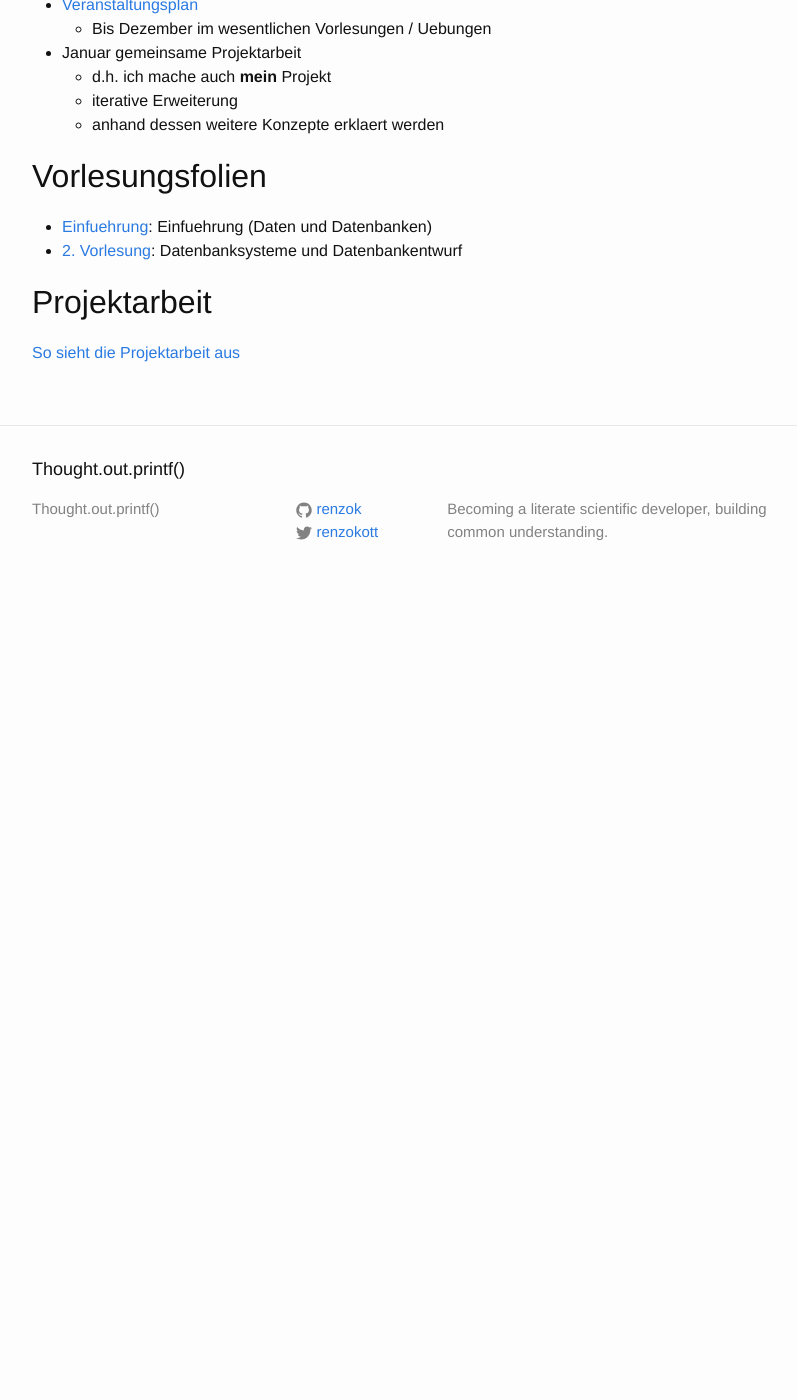
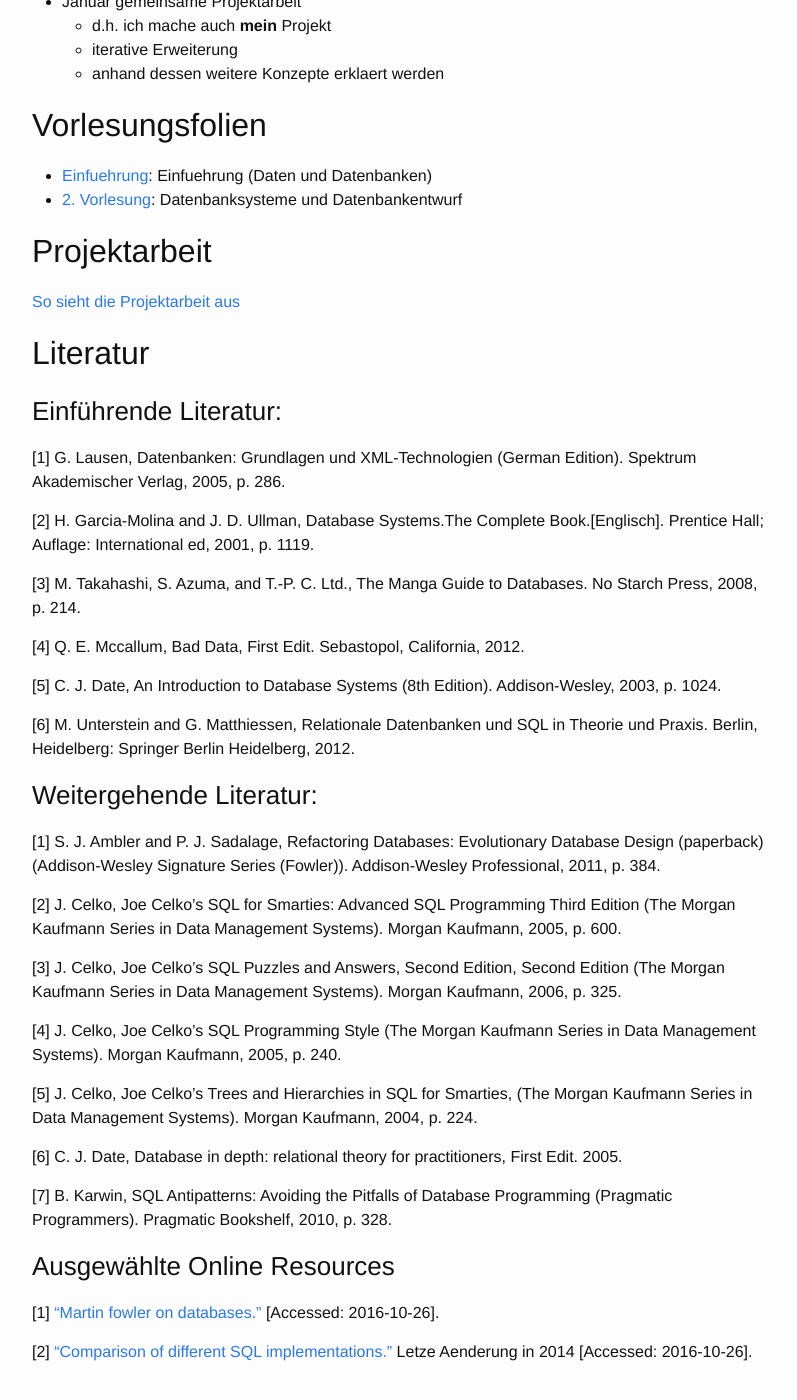
Before and after one commit to rkottmann/renzok.github.io, a Jekyll site: the page built from _slides/db-ws-2016/index.md, in a window 1280 px wide and 1400 px high, scrolled down 285 px. Shown: the whole window, without its empty margins (238-1035 px from the left). Built offline with Jekyll 4.4.1, drawn with Linux system fonts in a browser that asks for light colours; before the commit the page ends 900 px from its top, so only the background shows below that.

Commit message:
added literature references

```diff
--- a/_slides/db-ws-2016/index.md
+++ b/_slides/db-ws-2016/index.md
@@ -19,3 +18,40 @@
 
 ## Projektarbeit
  [So sieht die Projektarbeit aus](https://www.dropbox.com/s/l16bg9f7i6cfrmj/datenbanken-projekt.pdf?dl=1)
+
+## Literatur
+
+### Einführende Literatur:
+[1]	G. Lausen, Datenbanken: Grundlagen und XML-Technologien (German Edition). Spektrum Akademischer Verlag, 2005, p. 286.
+
+[2]	H. Garcia-Molina and J. D. Ullman, Database Systems.The Complete Book.[Englisch]. Prentice Hall; Auflage: International ed, 2001, p. 1119.
+
+[3]	M. Takahashi, S. Azuma, and T.-P. C. Ltd., The Manga Guide to Databases. No Starch Press, 2008, p. 214.
+
+[4]	Q. E. Mccallum, Bad Data, First Edit. Sebastopol, California, 2012.
+
+[5]	C. J. Date, An Introduction to Database Systems (8th Edition). Addison-Wesley, 2003, p. 1024.
+
+[6]	M. Unterstein and G. Matthiessen, Relationale Datenbanken und SQL in Theorie und Praxis. Berlin, Heidelberg: Springer Berlin Heidelberg, 2012.
+
+### Weitergehende Literatur:
+
+[1]	S. J. Ambler and P. J. Sadalage, Refactoring Databases: Evolutionary Database Design (paperback) (Addison-Wesley Signature Series (Fowler)). Addison-Wesley Professional, 2011, p. 384.
+
+[2]	J. Celko, Joe Celko’s SQL for Smarties: Advanced SQL Programming Third Edition (The Morgan Kaufmann Series in Data Management Systems). Morgan Kaufmann, 2005, p. 600.
+
+[3]	J. Celko, Joe Celko’s SQL Puzzles and Answers, Second Edition, Second Edition (The Morgan Kaufmann Series in Data Management Systems). Morgan Kaufmann, 2006, p. 325.
+
+[4]	J. Celko, Joe Celko’s SQL Programming Style (The Morgan Kaufmann Series in Data Management Systems). Morgan Kaufmann, 2005, p. 240.
+
+[5]	J. Celko, Joe Celko’s Trees and Hierarchies in SQL for Smarties, (The Morgan Kaufmann Series in Data Management Systems). Morgan Kaufmann, 2004, p. 224.
+
+[6]	C. J. Date, Database in depth: relational theory for practitioners, First Edit. 2005.
+
+[7]	B. Karwin, SQL Antipatterns: Avoiding the Pitfalls of Database Programming (Pragmatic Programmers). Pragmatic Bookshelf, 2010, p. 328.
+
+### Ausgewählte Online Resources
+
+[1]	[“Martin fowler on databases.”](http://martinfowler.com/bliki/DatabaseThaw.html) [Accessed: 2016-10-26].
+
+[2]	[“Comparison of different SQL implementations.”](http://troels.arvin.dk/db/rdbms/) Letze Aenderung in 2014 [Accessed: 2016-10-26].
```
Also changed, not shown: other parts of _slides/db-ws-2016/index.md (+0 -1 lines).
